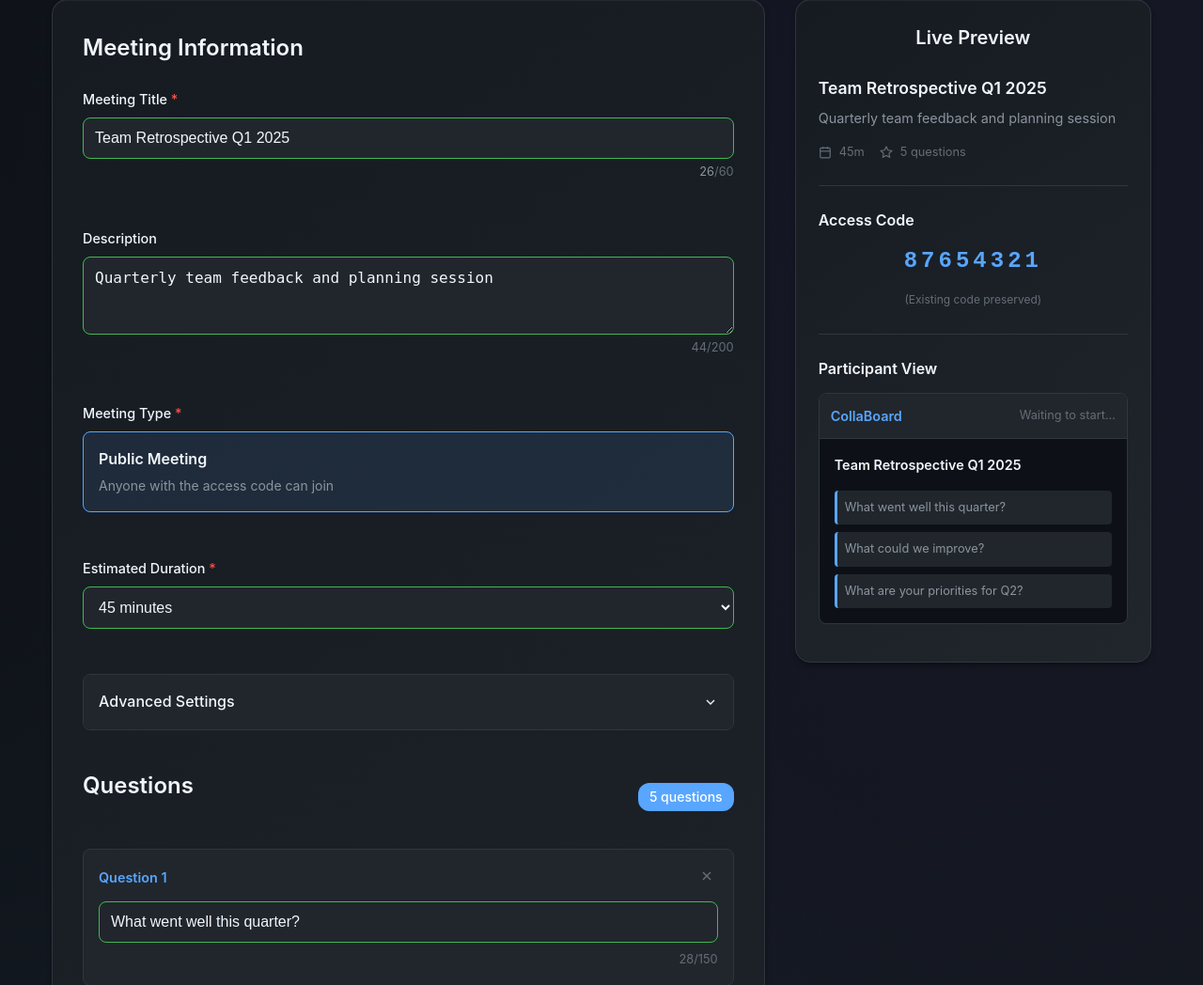
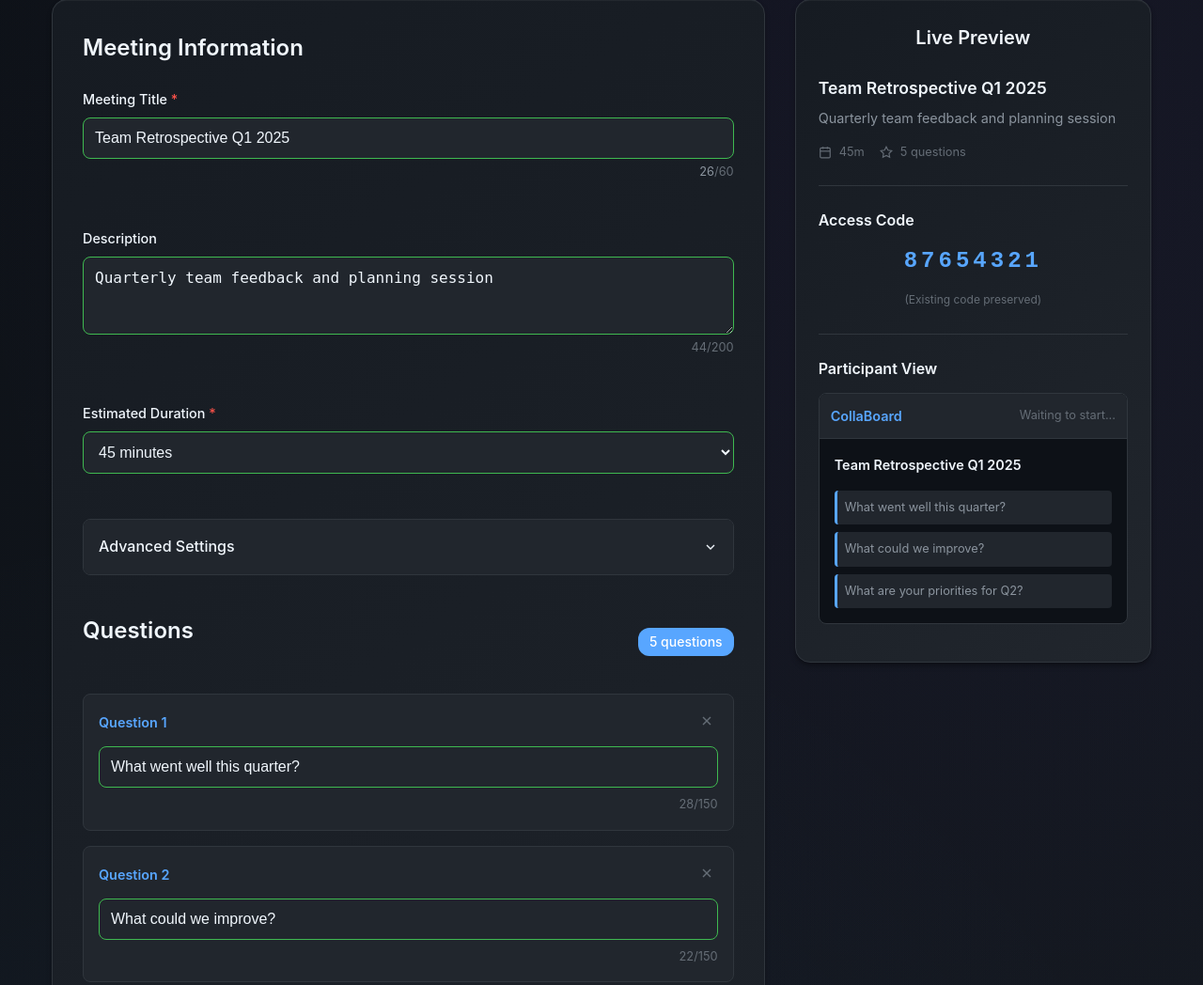
Before and after one commit to JBK2116/CollaBoard, a Django app: page /director/edit-meeting/1/ in a window 1280 px wide. Shown: the part 303-1351 px from the top of the page at 94% size. Run offline with Django 5.2, Linux system fonts and the light colour scheme; the visitor is signed in with stand-in values (Sample User, id 1).

Commit message:
Removed meeting_type from edit_meeting
Title. Same logic as the previous commit.

```diff
--- a/collaboard/apps/director/static/director/edit_meeting.js
+++ b/collaboard/apps/director/static/director/edit_meeting.js
@@ -36,7 +36,6 @@
         title: titleInput.value,
         description: descriptionInput.value,
         duration: durationSelect.value,
-        meetingType: document.querySelector('input[name="meeting_type"]:checked').value,
         questions: Array.from(questionsContainer.querySelectorAll('.question-input')).map(input => input.value)
     };
 }
@@ -47,7 +46,6 @@
         title: titleInput.value,
         description: descriptionInput.value,
         duration: durationSelect.value,
-        meetingType: document.querySelector('input[name="meeting_type"]:checked').value,
         questions: Array.from(questionsContainer.querySelectorAll('.question-input')).map(input => input.value)
     };
 
@@ -265,13 +263,6 @@
         checkForChanges();
     });
 
-    // Radio button changes
-    document.addEventListener('change', function(e) {
-        if (e.target.name === 'meeting_type') {
-            checkForChanges();
-        }
-    });
-
     // Form submission
     form.addEventListener('submit', function(e) {
         // DJANGO-INTEGRATION: This will be handled by Django form processing
--- a/collaboard/apps/director/templates/director/edit_meeting.html
+++ b/collaboard/apps/director/templates/director/edit_meeting.html
@@ -103,31 +103,6 @@
                                 </div>
                                 <!-- DJANGO-INTEGRATION: Display form errors with {{ form.description.errors }} -->
                                 <div class="form-error" id="descriptionError"></div>
-                            </div>
-
-                            <!-- Meeting Type -->
-                            <div class="form-group">
-                                <label class="form-label">Meeting Type <span class="required">*</span></label>
-                                <div class="radio-group">
-                                    <div class="radio-item">
-                                        <input
-                                            type="radio"
-                                            id="meetingTypePublic"
-                                            name="meeting_type"
-                                            value="public"
-                                            required
-                                            checked
-                                        >
-                                        <label for="meetingTypePublic" class="radio-label">
-                                            <div class="radio-content">
-                                                <div class="radio-title">Public Meeting</div>
-                                                <div class="radio-description">Anyone with the access code can join</div>
-                                            </div>
-                                        </label>
-                                    </div>
-                                </div>
-                                <!-- DJANGO-INTEGRATION: Display form errors with {{ form.meeting_type.errors }} -->
-                                <div class="form-error" id="meetingTypeError"></div>
                             </div>
 
                             <!-- Estimated Duration -->
```
